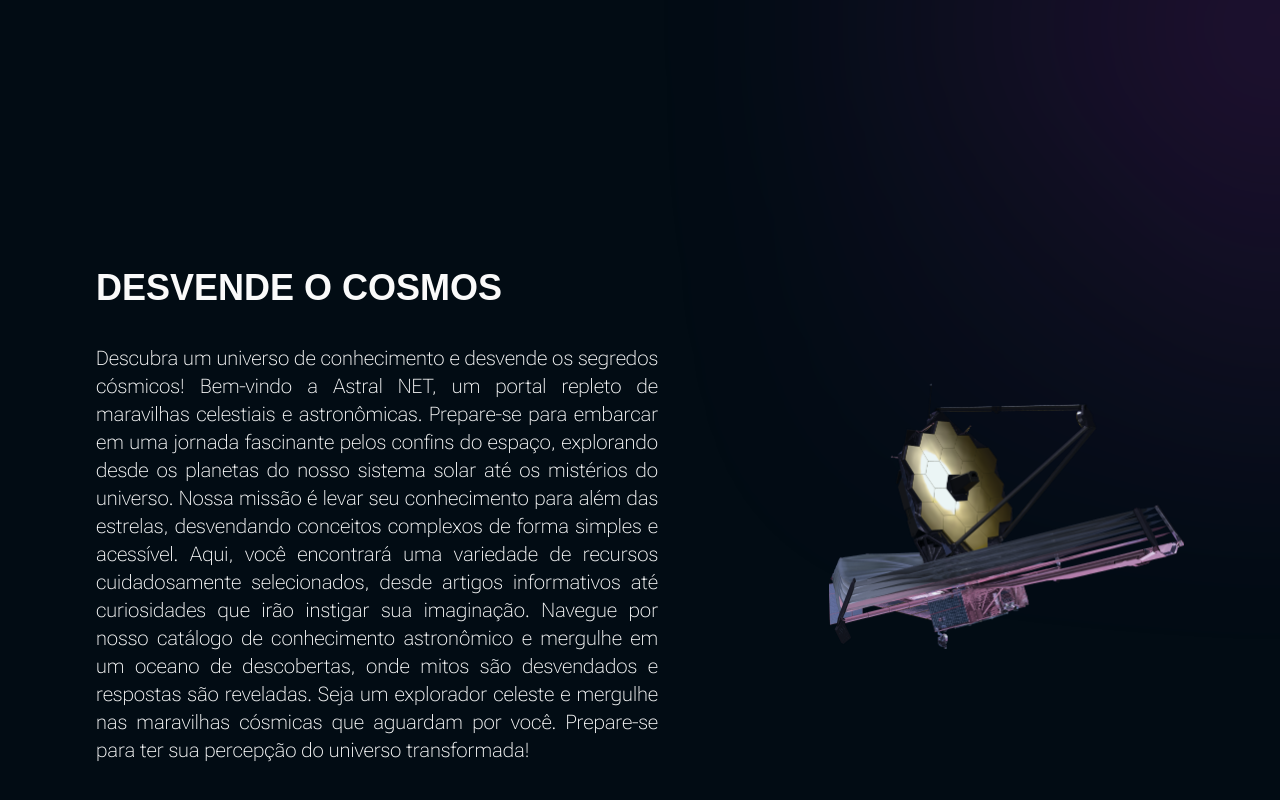
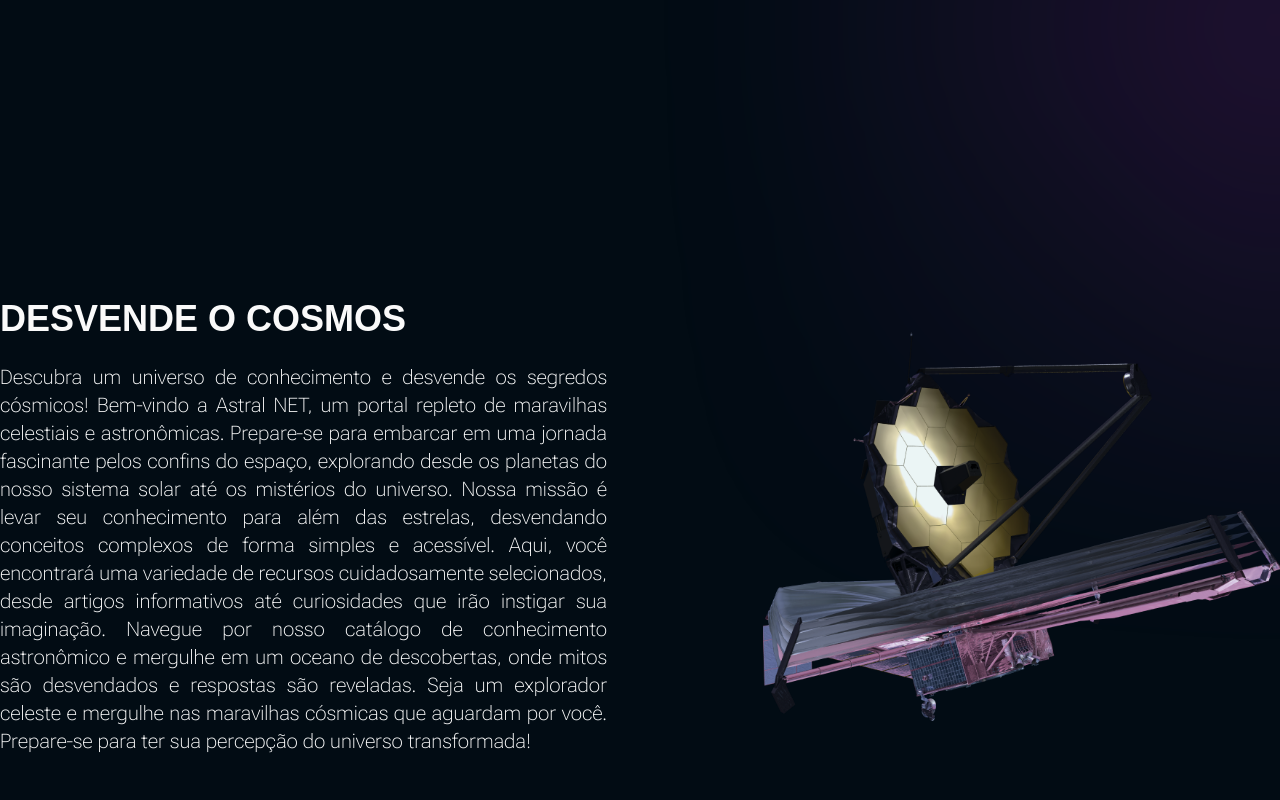
Before and after one commit to SantosVicente/AstralNet, a Next.js app in the folder web/: page / in a window 1280 px wide. Shown: the part 2544-3344 px from the top of the page. Built offline with nearby package versions, Linux system fonts and the light colour scheme; a web font is replaced by a local one.

Commit message:
Correção de erro na responsividade

```diff
--- a/web/src/components/ToRead.tsx
+++ b/web/src/components/ToRead.tsx
@@ -6,10 +6,10 @@ import ScrollAnimationX from '../scrolls/ScrollReveal2';
 
 export default function ToRead() {
   return (
-    <div className="flex items-center w-[85vw] ml-[7.5vw] justify-center gap-32 overflow-hidden">
-      <div className="flex flex-col gap-6 w-[80vw] text-justify">
+    <div className="flex items-center md:w-[85vw] md:ml-[7.5vw] justify-center gap-32 overflow-hidden">
+      <div className="flex flex-col gap-6 w-[46rem] md:w-[80vw] text-justify">
         <ScrollAnimationX delay={0} duration={0.7} x={-100}>
-          <h1 className="text-4xl mb-3 font-alt font-bold uppercase">
+          <h1 className="text-4xl md:mb-3 font-alt font-bold uppercase">
             Desvende o cosmos
           </h1>
         </ScrollAnimationX>
```
